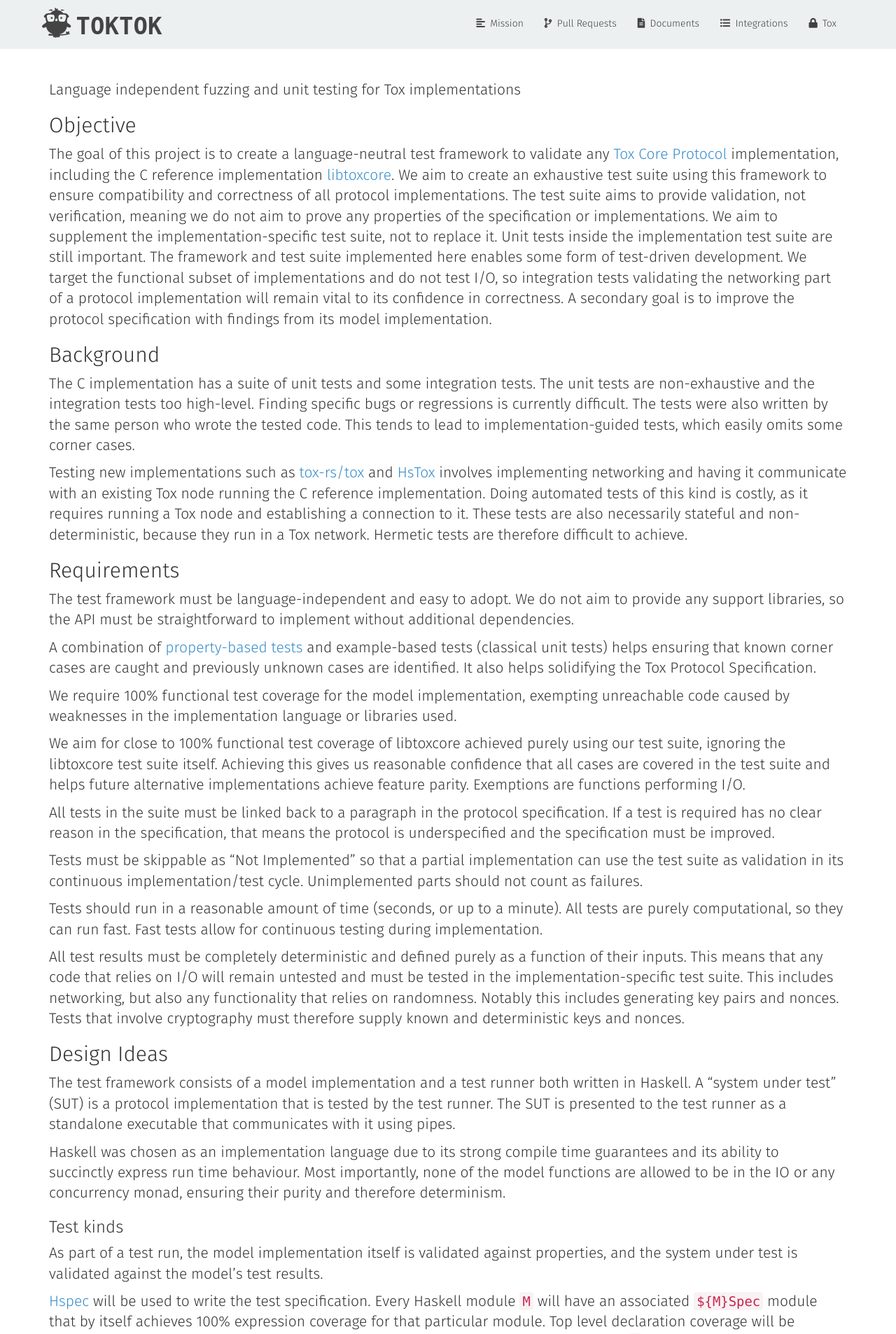
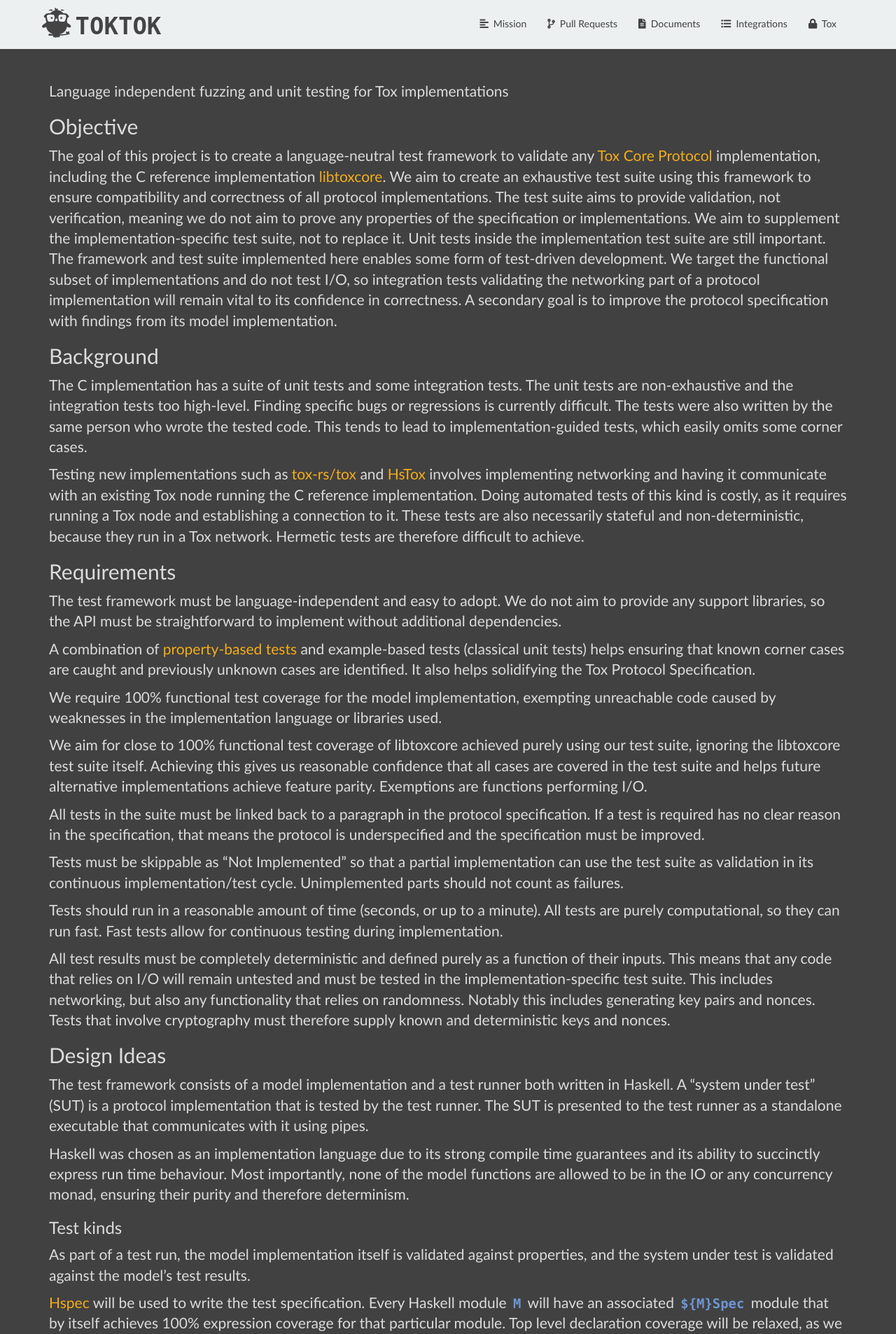
Before and after one commit to TokTok/website, a Jekyll site: the page built from toktok/designs/testing.md, in a window 1280 px wide. Shown: the top 1906 px of the page at 70% size. Built offline with Jekyll 4.4.1, drawn with Linux system fonts in a browser that asks for light colours; nearby versions of some CDN libraries.

Commit message:
refactor: Make the website a bit darker.
Friendlier to the eyes.

```diff
--- a/toktok/_layouts/default.html
+++ b/toktok/_layouts/default.html
@@ -3,7 +3,7 @@
   {% include head.html %}
   <body>
     {% include nav.html %}
-    <section id="content">
+    <section id="content" class="dark">
       <div class="container-fluid limit-width lead">
         {{ content }}
       </div>
--- a/toktok/static/css/style.css
+++ b/toktok/static/css/style.css
@@ -1,6 +1,6 @@
 /* Body and core element styling */
 body {
-	font-family: "Fira Sans", "Helvetica Neue", Helvetica, Arial, sans-serif !important;
+	font-family: "Lato", "Fira Sans", "Helvetica Neue", Helvetica, Arial, sans-serif !important;
 	font-style: normal;
 	text-rendering: optimizelegibility;
 	font-weight: 300;
@@ -48,8 +48,8 @@ table a:hover {
 }
 
 table th {
-  background-color: #eee;
-  border-bottom: 1px solid #ddd;
+  background-color: #666;
+  border-bottom: 1px solid #333;
   padding: 8px 12px;
   text-align: left;
   font-weight: bold;
@@ -62,11 +62,11 @@ table td {
   /*border-bottom: 1px solid #ccc;*/
 }
 table tr:hover td {
-  background-color: rgba(0, 0, 0, 0.12);
+  background-color: rgba(0, 0, 0, 0.3);
 }
 
 table tr:nth-child(odd) {
-  background-color: rgba(0,0,0,.04);
+  background-color: rgba(0, 0, 0, 0.15);
 }
 
 /* ID */
@@ -112,8 +112,8 @@ table tr:nth-child(odd) {
 .pr-table .tooltiptext {
   display: none;
   position: absolute;
-  background-color: #fff;
-  border: 1px solid #ccc;
+  background-color: #333;
+  border: 1px solid #111;
   padding: 4px 8px;
   z-index: 99999;
 }
@@ -806,7 +806,7 @@ input[type=checkbox]:checked ~ #hamlabel:before {
 	white-space: pre-wrap;
 }
 
-/* woff for most browsers (not IE8) and ttf for Android older than v4.4 */
+/* FiraSans woff for most browsers (not IE8) and ttf for Android older than v4.4 */
 @font-face{
 	font-family: "Fira Sans";
 	src: local("Fira Sans UltraLight"),
@@ -831,6 +831,25 @@ input[type=checkbox]:checked ~ #hamlabel:before {
 		url("../fonts/FiraSans-Regular.woff") format("woff"),
 		url("../fonts/FiraSans-Regular.ttf") format("truetype");
 	font-weight: 400;
+	font-style: normal;
+}
+
+/* Lato */
+@font-face{
+	font-family: "Lato";
+	src: local("Lato Regular"),
+		url("../fonts/Lato-Regular.woff") format("woff"),
+		url("../fonts/Lato-Regular.ttf") format("truetype");
+	font-weight: 400;
+	font-style: normal;
+}
+
+@font-face{
+	font-family: "Lato";
+	src: local("Lato Bold"),
+		url("../fonts/Lato-Bold.woff") format("woff"),
+		url("../fonts/Lato-Bold.ttf") format("truetype");
+	font-weight: 700;
 	font-style: normal;
 }
 
```
Also changed, not shown: toktok/static/css/bootstrap.css, toktok/static/fonts/Lato-Bold.ttf (added), toktok/static/fonts/Lato-Bold.woff (added), toktok/static/fonts/Lato-Regular.ttf (added), toktok/static/fonts/Lato-Regular.woff (added), 3 other files.
